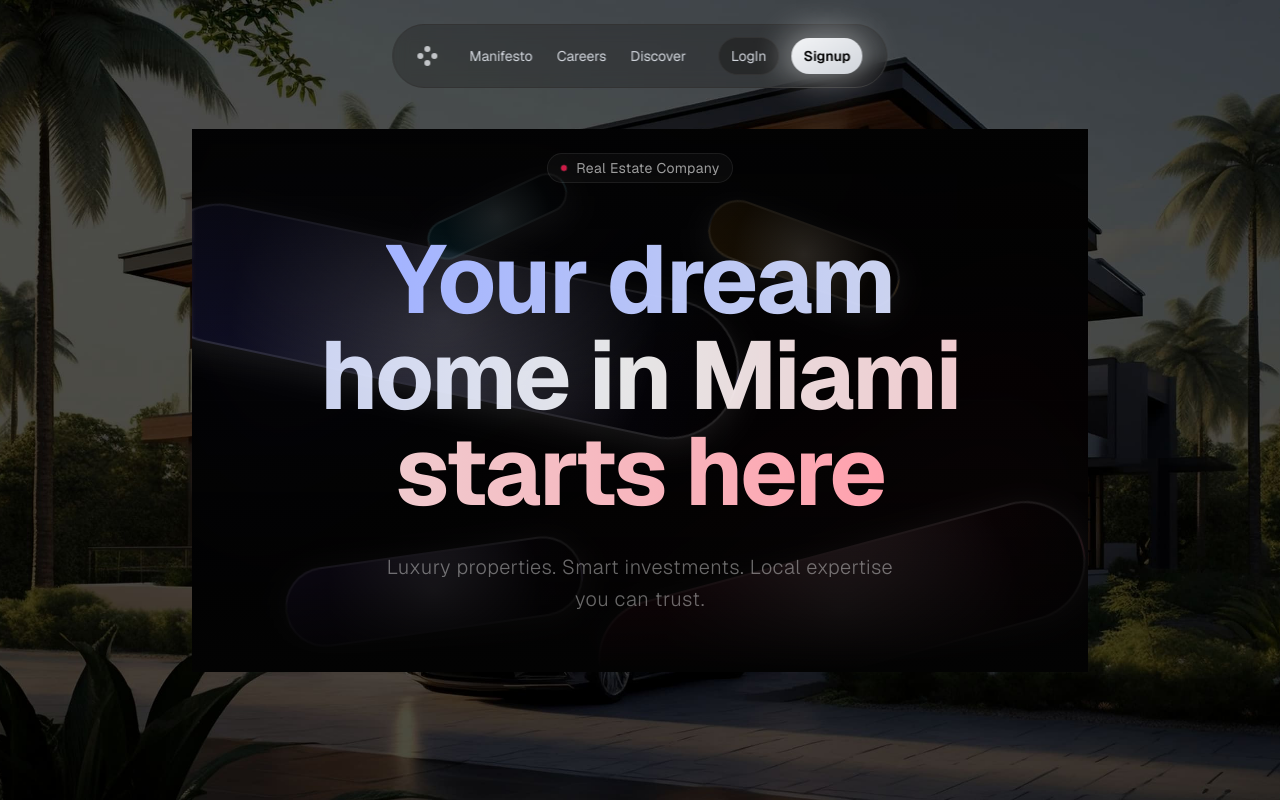
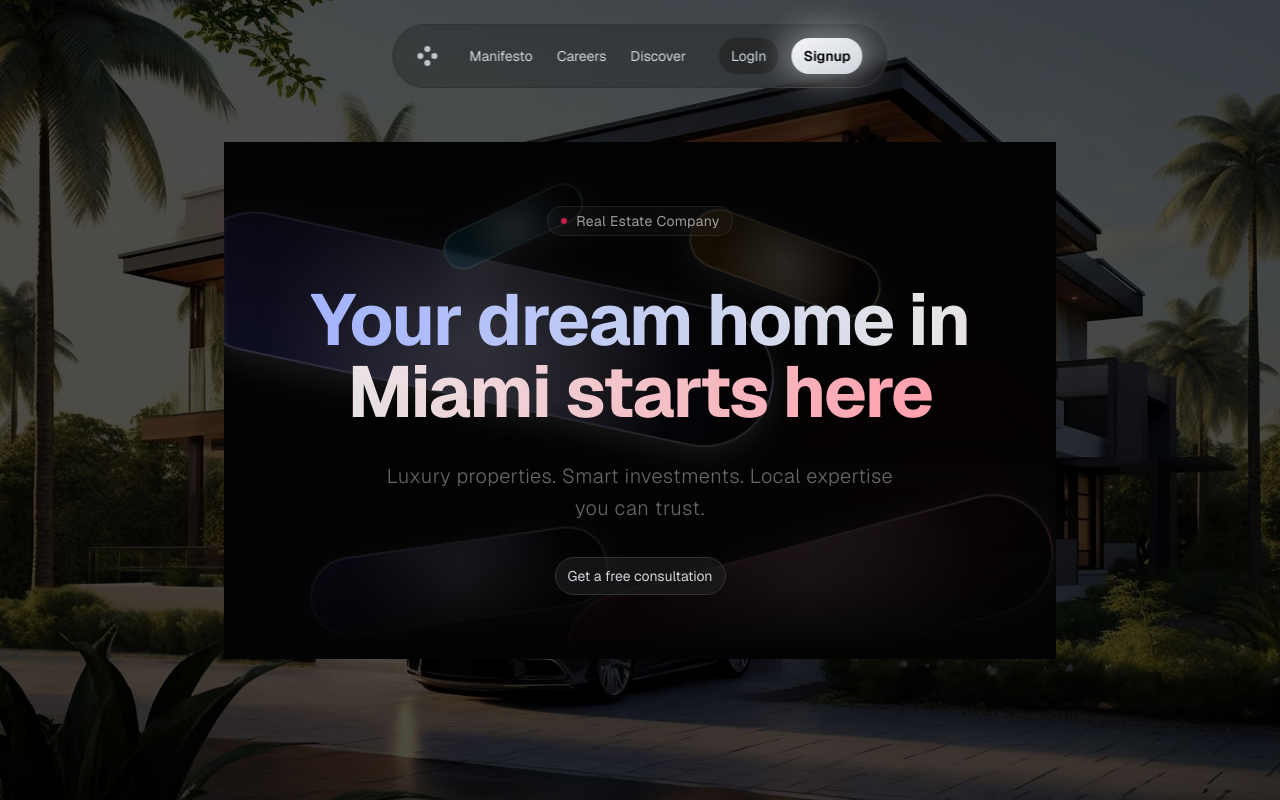
Before and after one commit to Umion/landing, a Next.js app: page / in a window 1280 px wide. Built offline with nearby package versions, Linux system fonts and the light colour scheme.

Commit message:
updated sizes

```diff
--- a/src/app/page.tsx
+++ b/src/app/page.tsx
@@ -7,10 +7,10 @@ export default function Home() {
     <div className="min-h-screen font-[family-name:var(--font-geist-sans)]">
       <MiniNavbar />
       <div className="min-h-screen bg-[url('/main.jpg')] flex justify-center items-center bg-cover bg-center">
-        <div className="w-[70%]">
+        <div className="w-[65%]">
           <HeroGeometric
             badge="Real Estate Company"
-            title2="Your dream home in Miami starts here"
+            title1="Your dream home in Miami starts here"
           />
         </div>
       </div>
--- a/src/components/shape-hero/ShapeHero.tsx
+++ b/src/components/shape-hero/ShapeHero.tsx
@@ -72,13 +72,11 @@ function ElegantShape({
 }
 
 function HeroGeometric({
-  badge = "Design Collective",
-  title1 = "Elevate Your Digital Vision",
-  title2 = "Crafting Exceptional Websites",
+  badge = "",
+  title1 = "",
 }: {
   badge?: string;
   title1?: string;
-  title2?: string;
 }) {
   const fadeUpVariants = {
     hidden: { opacity: 0, y: 30 },
@@ -94,7 +92,7 @@ function HeroGeometric({
   };
 
   return (
-    <div className="relative py-6 w-full flex items-center justify-center overflow-hidden bg-[#030303]">
+    <div className="relative py-16 w-full flex items-center justify-center overflow-hidden bg-[#030303]">
       <div className="absolute inset-0 bg-gradient-to-br from-indigo-500/[0.05] via-transparent to-rose-500/[0.05] blur-3xl" />
 
       <div className="absolute inset-0 overflow-hidden">
@@ -163,17 +161,13 @@ function HeroGeometric({
             initial="hidden"
             animate="visible"
           >
-            <h1 className="text-4xl sm:text-6xl md:text-8xl font-bold mb-6 md:mb-8 tracking-tight">
-              {/* <span className="bg-clip-text text-transparent bg-gradient-to-b from-white to-white/80">
-                {title1}
-              </span>
-              <br /> */}
+            <h1 className="text-3xl sm:text-6xl md:text-7xl font-bold mb-6 md:mb-8 tracking-tight">
               <span
                 className={cn(
                   "bg-clip-text text-transparent bg-gradient-to-r from-indigo-300 via-white/90 to-rose-300 "
                 )}
               >
-                {title2}
+                {title1}
               </span>
             </h1>
           </motion.div>
@@ -189,6 +183,16 @@ function HeroGeometric({
               trust.
             </p>
           </motion.div>
+          <motion.div
+            custom={2}
+            variants={fadeUpVariants}
+            initial="hidden"
+            animate="visible"
+          >
+            <button className="px-4 py-2 cursor-pointer sm:px-3 text-xs sm:text-sm border border-[#333] bg-[rgba(31,31,31,0.62)] text-gray-300 rounded-full hover:border-white/50 hover:text-white transition-colors duration-200 w-full sm:w-auto">
+              Get a free consultation
+            </button>
+          </motion.div>
         </div>
       </div>
 
```
